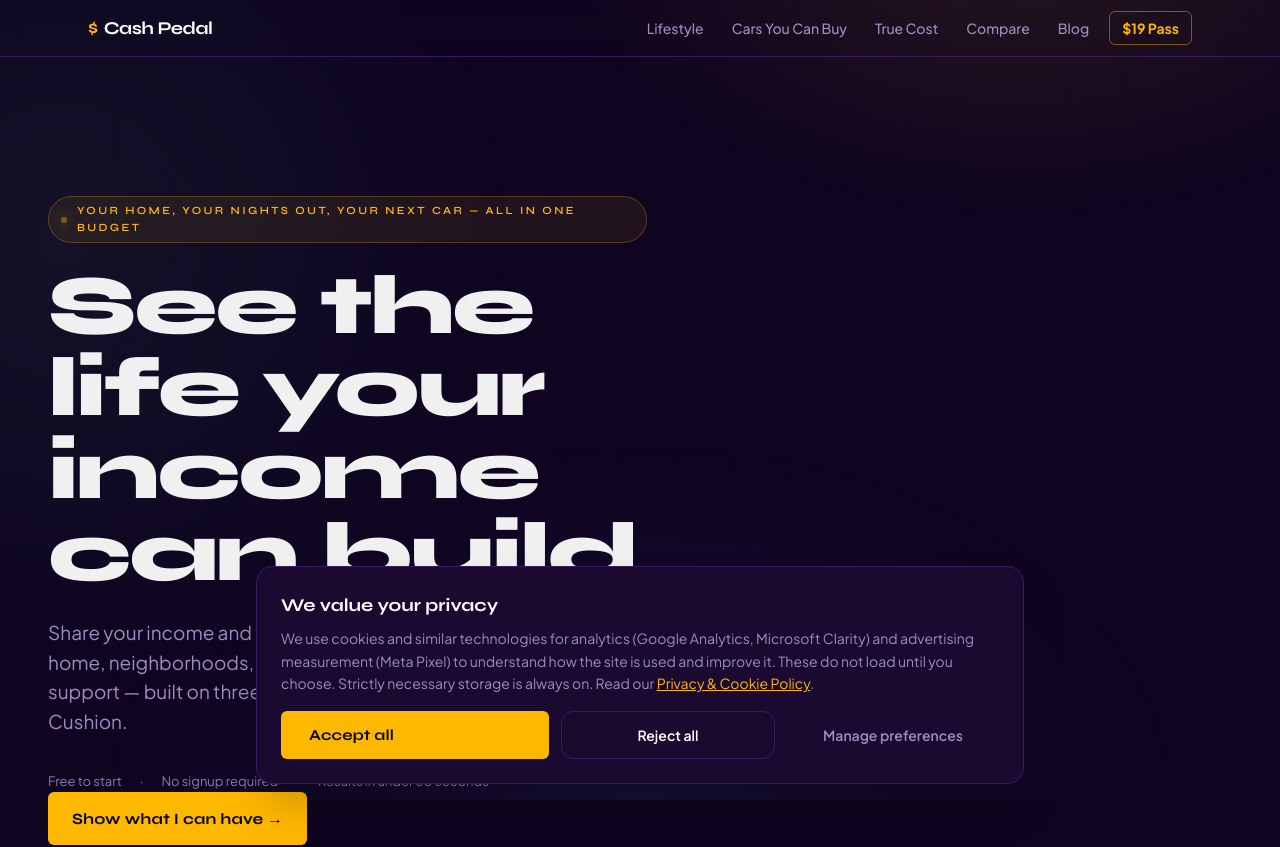
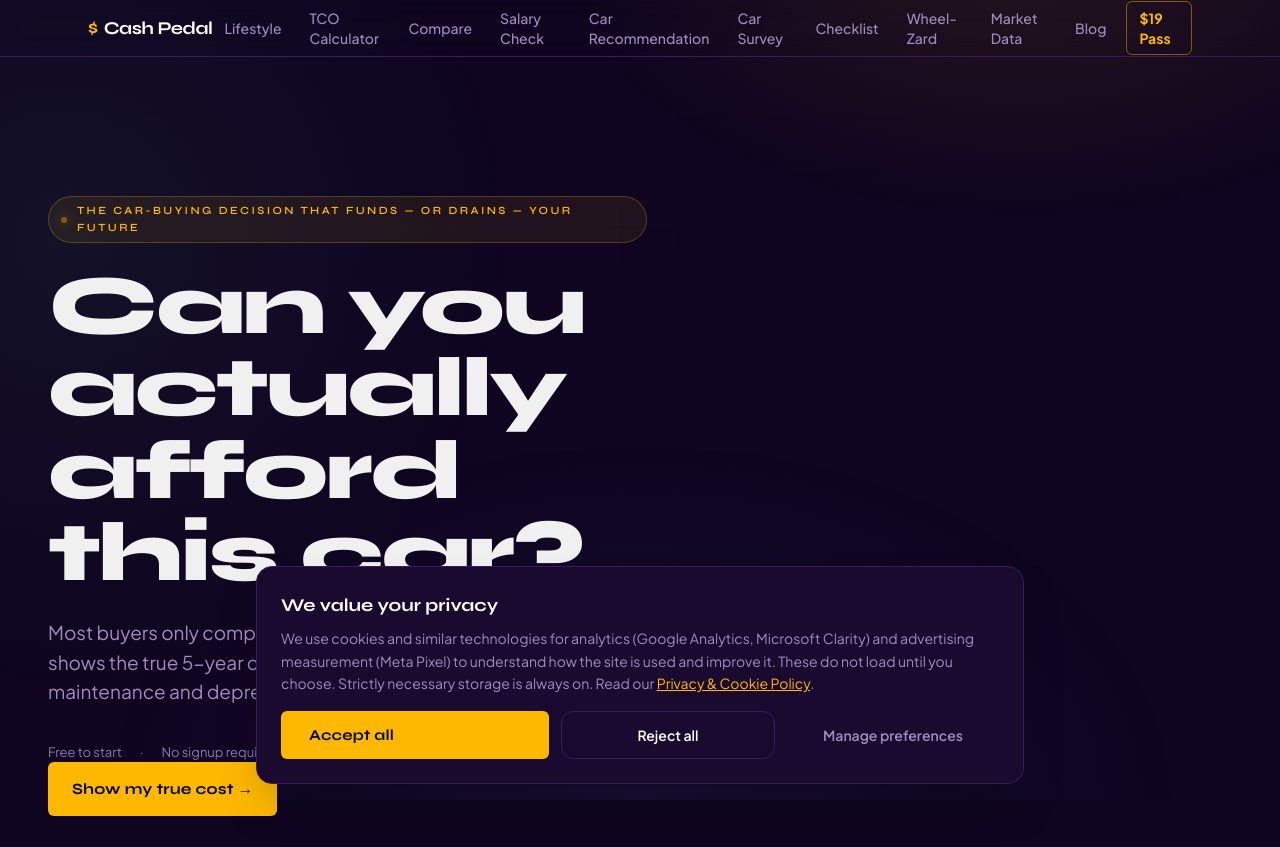
Before and after one commit to IControlP/Cash-Pedal-v1.02.3, a React (Vite) app: page / in a window 1280 px wide. Shown: the top 847 px of the page. Built offline with nearby package versions, Linux system fonts and the light colour scheme.

Commit message:
Ship lifestyle calculator as a separate /lifestyle tab; restore original landing page
Co-Authored-By: Claude Sonnet 5.5 <noreply@anthropic.com>
Claude-Session: https://claude.ai/code/session_019JZAUyd94Lf8x7AwbYkPav

```diff
--- a/src/components/Navbar.jsx
+++ b/src/components/Navbar.jsx
@@ -2,20 +2,17 @@ import { useState, useEffect, useRef } from 'react'
 import { Link, useLocation } from 'react-router-dom'
 import { useSubscription } from '../hooks/useSubscription'
 
-// Desktop nav stays short; the remaining tools live in the footer and the mobile menu.
 const navLinks = [
   { to: '/lifestyle', label: 'Lifestyle' },
-  { to: '/affordability', label: 'Cars You Can Buy' },
-  { to: '/tco', label: 'True Cost' },
+  { to: '/tco', label: 'TCO Calculator' },
   { to: '/compare', label: 'Compare' },
-  { to: '/blog', label: 'Blog' },
-]
-const moreLinks = [
   { to: '/salary', label: 'Salary Check' },
+  { to: '/affordability', label: 'Car Recommendation' },
   { to: '/survey', label: 'Car Survey' },
   { to: '/checklist', label: 'Checklist' },
   { to: '/wheelzard', label: 'Wheel-Zard' },
   { to: '/market', label: 'Market Data' },
+  { to: '/blog', label: 'Blog' },
 ]
 
 // Compute days remaining defensively — supports whatever shape the hook returns.
@@ -135,7 +132,7 @@ export default function Navbar() {
       {/* Mobile menu */}
       {menuOpen && (
         <div className="md:hidden border-t border-[var(--border)] bg-[var(--bg)] px-4 py-3 flex flex-col gap-1">
-          {[...navLinks, ...moreLinks].map(({ to, label }) => (
+          {navLinks.map(({ to, label }) => (
             <Link
               key={to}
               to={to}
--- a/src/components/landing/Hero.jsx
+++ b/src/components/landing/Hero.jsx
@@ -1,18 +1,18 @@
 import { useState, useEffect, Fragment } from 'react'
 import { Link } from 'react-router-dom'
 import { trackEvent, trackHeroCtaClick, trackAbHeroImpression } from '../../utils/analytics'
-import LifestyleEntryCard from './LifestyleEntryCard'
+import HeroEntryCard from './HeroEntryCard'
 import { getHeroVariant } from '../../utils/abTest'
 
 const VARIANTS = {
-  A: { headline: "See the life your income can build",        cta: "Show what I can have" },
-  B: { headline: "Your income buys more than you think",      cta: "Show what I can have" },
+  A: { headline: "Can you actually afford this car?",          cta: "Show my true cost" },
+  B: { headline: "Before you buy, see the real 5-year cost",  cta: "Reveal my 5-year cost" },
 }
 
 const TRUST_ITEMS = ['Free to start', 'No signup required', 'Results in under 60 seconds']
 
 const QUICK_START = [
-  { emoji: '🚗', label: 'Cars You Can Buy', sub: 'By salary',   to: '/affordability'  },
+  { emoji: '🎯', label: 'Car Survey',   sub: 'Find your fit',   to: '/survey'  },
   { emoji: '💰', label: 'Salary Check', sub: '20/4/10 rule',    to: '/salary'  },
   { emoji: '⚖️', label: 'Compare Cars', sub: 'Side-by-side',    to: '/compare' },
   { emoji: '✅', label: 'Checklist',    sub: 'Used car audit',   to: '/checklist' },
@@ -37,7 +37,7 @@ export default function Hero() {
           <div>
             <span className="eyebrow anim-0">
               <span className="dot" />
-              Your home, your nights out, your next car — all in one budget
+              The car-buying decision that funds — or drains — your future
             </span>
 
             <h1 className="hero-h font-display anim-1">
@@ -45,9 +45,8 @@ export default function Hero() {
             </h1>
 
             <p className="hero-sub anim-2">
-              Share your income and what matters most. Cash Pedal shows the home, neighborhoods,
-              dining, travel and car your budget can support — built on three simple pillars:
-              Foundation, Lifestyle and Cushion.
+              Most buyers only compare the monthly payment. Cash Pedal shows the true
+              5-year cost — financing, insurance, fuel, maintenance and depreciation — before you buy.
             </p>
 
             {/* Trust line */}
@@ -62,7 +61,7 @@ export default function Hero() {
 
             {/* Mobile: entry card sits here, right below the trust line */}
             <div className="lg:hidden anim-3 mt-6">
-              <LifestyleEntryCard />
+              <HeroEntryCard />
             </div>
 
             {/* Below-fold fallback CTA for visitors who scroll past the card.
@@ -70,7 +69,7 @@ export default function Hero() {
                 split by A/B test arm alongside the existing landing_cta_click. */}
             <div className="hidden lg:flex hero-cta anim-3">
               <Link
-                to="/lifestyle"
+                to="/tco"
                 className="btn-primary btn-lg"
                 onClick={() => {
                   trackEvent('landing_cta_click', { location: 'hero_primary', ab_variant: variant })
@@ -106,19 +105,26 @@ export default function Hero() {
 
           {/* ── Right: entry card (desktop only) ── */}
           <div className="hidden lg:block anim-1">
-            <LifestyleEntryCard />
+            <HeroEntryCard />
 
-            {/* Sample pillar split */}
-            <div className="mt-4 grid grid-cols-3 gap-2">
+            {/* Annotated cost teaser below the card on desktop */}
+            <div className="mt-4 grid grid-cols-2 gap-2">
               {[
-                { label: 'Foundation', val: '50%', color: '#5FE0B8' },
-                { label: 'Lifestyle',  val: '30%', color: 'var(--accent)' },
-                { label: 'Cushion',    val: '20%', color: '#7aa2ff' },
-              ].map(({ label, val, color }) => (
-                <div key={label} className="rounded-xl border px-3 py-2.5"
-                  style={{ borderColor: 'var(--border)', background: 'rgba(255,255,255,0.02)' }}>
+                { label: 'Sticker price',  val: '$34,500', dim: true    },
+                { label: 'Real 5-yr cost', val: '$61,200', accent: true  },
+                { label: 'Hidden costs',   val: '$26,700', warn: true    },
+                { label: 'Right car saves',val: '$9,150',  green: true   },
+              ].map(({ label, val, dim, accent, warn, green }) => (
+                <div key={label}
+                  className="rounded-xl border px-3 py-2.5"
+                  style={{
+                    borderColor: accent ? 'rgba(255,184,0,0.35)'    : green ? 'rgba(95,224,184,0.3)' : 'var(--border)',
+                    background:  accent ? 'rgba(255,184,0,0.05)'    : green ? 'rgba(95,224,184,0.05)' : 'rgba(255,255,255,0.02)',
+                  }}>
                   <p className="text-[9px] uppercase tracking-widest font-semibold text-[var(--text-muted)] mb-0.5">{label}</p>
-                  <p className="font-display font-bold text-base leading-tight" style={{ color }}>{val}</p>
+                  <p className={`font-display font-bold text-base leading-tight ${
+                    accent ? 'text-[var(--accent)]' : green ? 'text-[var(--success)]' : warn ? 'text-[#f87171]' : 'text-white/50 line-through'
+                  }`}>{val}</p>
                 </div>
               ))}
             </div>
--- a/src/components/landing/LifestyleEntryCard.jsx
+++ /dev/null
@@ -1,41 +0,0 @@
-import { useState, useId } from 'react'
-import { useNavigate } from 'react-router-dom'
-import { trackEvent } from '../../utils/analytics'
-import { STATE_LIST } from '../../data/lifestyleSurvey'
-
-// Landing entry point: income + state, then hand off to /lifestyle prefilled.
-export default function LifestyleEntryCard() {
-  const navigate = useNavigate()
-  const [income, setIncome] = useState('')
-  const [state, setState] = useState('TX')
-  const uid = useId()
-
-  function submit(e) {
-    e.preventDefault()
-    trackEvent('lifestyle_entry_submit', { state })
-    const params = new URLSearchParams({ state })
-    if (income) params.set('income', income)
-    navigate(`/lifestyle?${params.toString()}`)
-  }
-
-  return (
-    <form onSubmit={submit} className="card flex flex-col gap-4">
-      <p className="text-xs font-semibold uppercase tracking-widest text-[var(--text-muted)]">Start here</p>
-      <div>
-        <label className="input-label" htmlFor={`${uid}-income`}>Gross annual income</label>
-        <div className="relative">
-          <span className="absolute left-3 top-1/2 -translate-y-1/2 text-[var(--text-muted)]">$</span>
-          <input id={`${uid}-income`} className="input-field" style={{ paddingLeft: '1.75rem' }} inputMode="numeric"
-            placeholder="75000" value={income} onChange={e => setIncome(e.target.value.replace(/[^0-9]/g, ''))} />
-        </div>
-      </div>
-      <div>
-        <label className="input-label" htmlFor={`${uid}-state`}>State</label>
-        <select id={`${uid}-state`} className="input-field" value={state} onChange={e => setState(e.target.value)}>
-          {STATE_LIST.map(([c, n]) => <option key={c} value={c}>{n}</option>)}
-        </select>
-      </div>
-      <button type="submit" className="btn-primary justify-center py-3.5">Show what I can have →</button>
-    </form>
-  )
-}
--- a/src/data/seo.js
+++ b/src/data/seo.js
@@ -24,10 +24,9 @@ export const ROUTE_META = {
   '/': {
     title: 'Cash Pedal — How Much Car Can I Afford? Free Car Cost Calculators',
     description: DEFAULT_DESCRIPTION,
-    h1: 'See the life your income can build',
+    h1: 'Know the true cost of owning any vehicle before you sign',
     intro: [
-      'Cash Pedal is a free lifestyle budget calculator. Share your income, state and household and what matters most, and it shows the home, neighborhoods, dining, travel and car your budget can support, using three pillars: Foundation, Lifestyle and Cushion.',
-      'It also answers the car questions buyers ask: how much car can I afford on my salary, what salary a specific car needs, and what a car really costs to own once fuel, insurance, maintenance, registration and depreciation are added in.',
+      'Cash Pedal is a free vehicle financial toolkit. It answers the questions car buyers actually ask: how much car can I afford on my salary, what salary do I need for a specific car, and what will a car really cost to own once fuel, insurance, maintenance, registration and depreciation are added in.',
       'Estimates are state-aware (insurance, fuel prices and registration fees vary by state) and cover more than 50 brands and thousands of make/model/year/trim combinations.',
     ],
     priority: '1.0',
```
